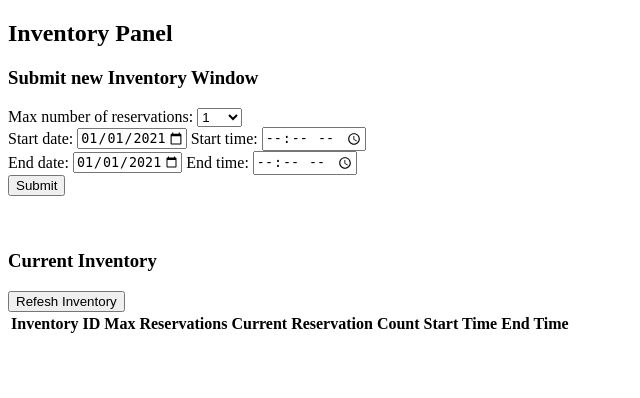
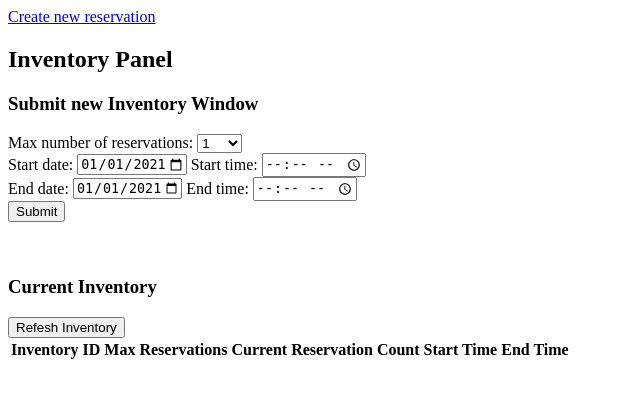
Before and after one commit to adamperez/py-web-test, a Flask app: page / in a window 1280 px wide. Shown: the top 398 px of the page, without its empty margins (0-640 px from the left). Run offline with Flask 2, Linux system fonts and the light colour scheme; lists and menus that the app fills with data are empty.

Commit message:
reservations created in front end and sent to api successfully

```diff
--- a/api/controllers/index.py
+++ b/api/controllers/index.py
@@ -11,3 +11,12 @@ def index():
     :return:
     """
     return render_template('inventory.html')
+
+
+@index_blueprint.route('/reservation', methods=['GET'])
+def res_index():
+    """
+    serve main index page
+    :return:
+    """
+    return render_template('reservation.html')
--- a/static/js/inventory.js
+++ b/static/js/inventory.js
@@ -6,10 +6,7 @@ $(document).ready(function () {
 });
 
 function submitNewInventory(resCount, startDate, startTime, endDate, endTime) {
-    /*
-     * Submit new inventory to backend
-     * TODO: possibly clean this up?
-     */
+    // submit new inventory window to backend
     let maxCount = null
     if (resCount) {
         maxCount = resCount;
--- a/templates/inventory.html
+++ b/templates/inventory.html
@@ -5,15 +5,15 @@
     <meta charset="UTF-8">
     <script src="https://ajax.googleapis.com/ajax/libs/jquery/3.5.1/jquery.min.js"></script>
     <script type="text/javascript" src="{{ url_for('static', filename = 'js/inventory.js') }}"><</script>
-<!--    <script type="text/javascript" src="frontend/js/inventory.js"></script>-->
 </head>
 <body>
-    <div id="main-section">
+    <div id="main-inventory-section">
+        <a href="reservation">Create new reservation</a>
         <h2>Inventory Panel</h2>
 
         <div id="new-inv-section">
             <h3>Submit new Inventory Window</h3>
-            <form id="new-inventory-submit">
+            <form id="new-inventory-form">
                 <!-- drop down for max num of res in window -->
                 <label for="max-res-count">Max number of reservations: </label>
                 <select name="max-res-count" id="max-res-count"></select>
```
Also changed, not shown: README.md, database.db.
